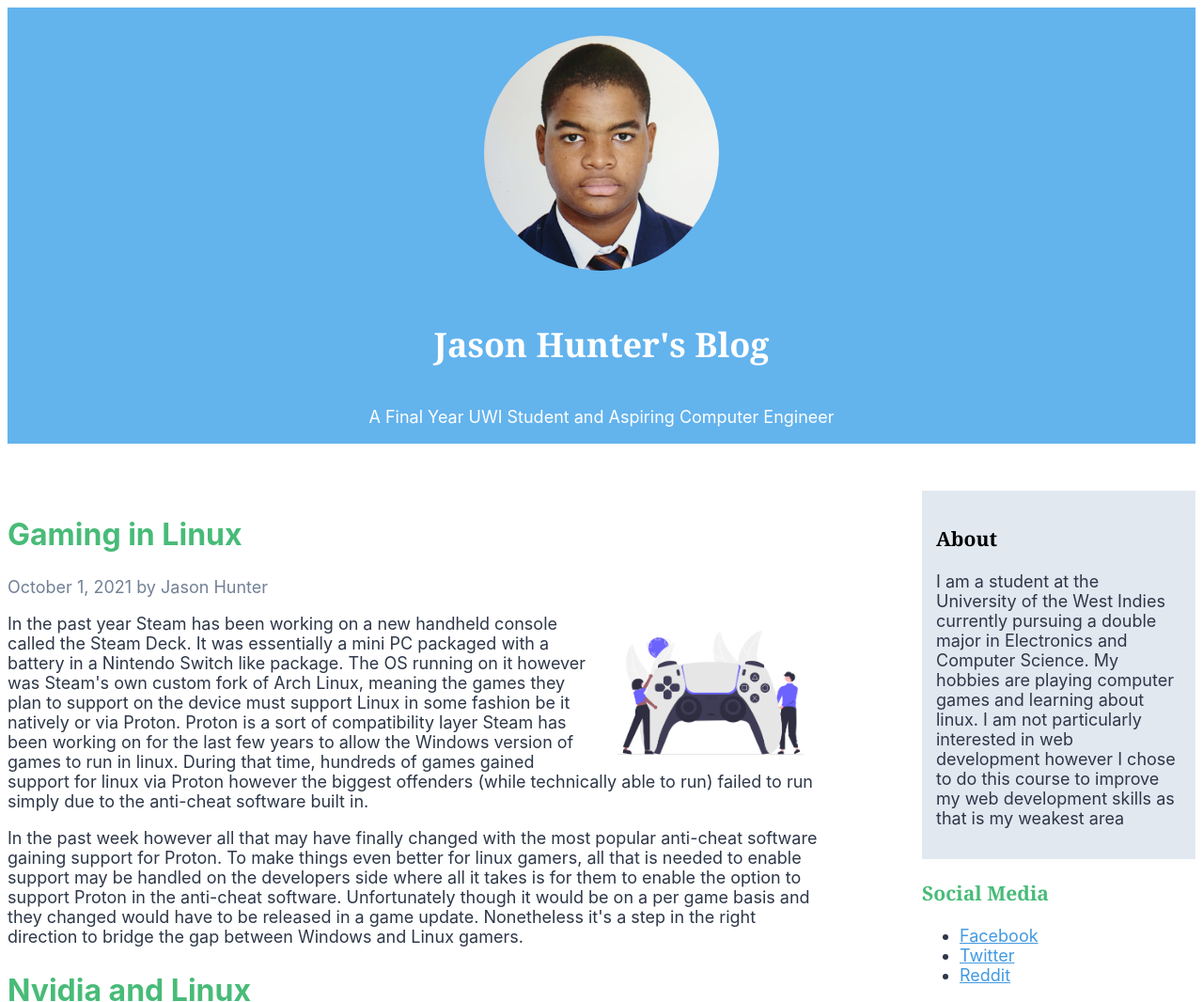
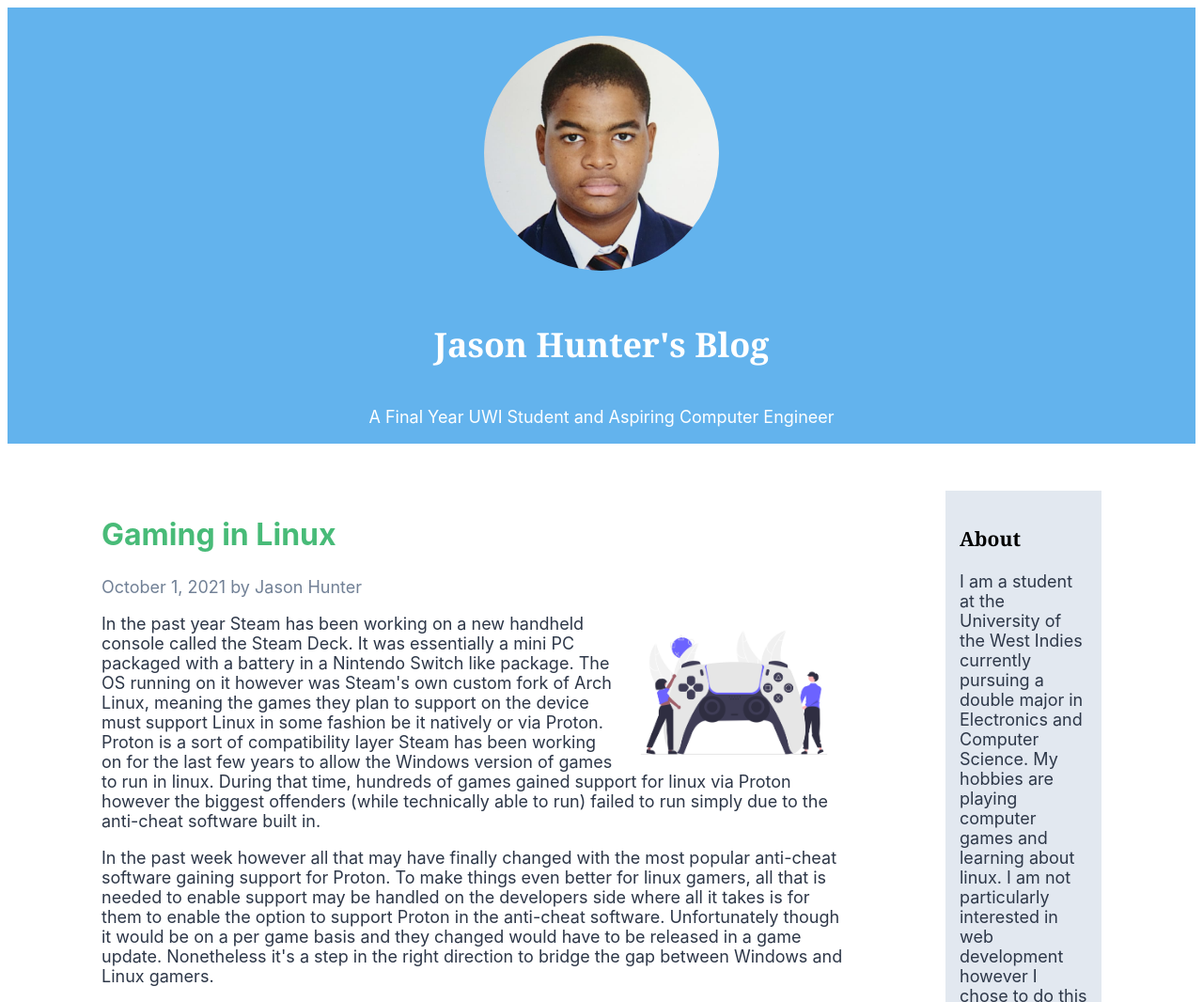
Before and after one commit to jahunter767/info2180-lab2, a plain HTML site: page index.html in a window 1280 px wide. Shown: the top 1066 px of the page at 94% size. Drawn offline with Linux system fonts and the light colour scheme.

Commit message:
Removed duplicate image and fixed main and aside padding

```diff
--- a/styles.css
+++ b/styles.css
@@ -2,8 +2,6 @@ div.container {
     display: grid;
     grid-template-columns: 3fr 1fr;
     grid-template-rows: 1fr 3fr 75px;
-    row-gap: 50px;
-    column-gap: 100px;
     font-size: 18px;
     color: #2D3748;
     font-family: -apple-system, BlinkMacSystemFont, "Segoe UI", Roboto, "Helvetica Neue", Arial, "Noto Sans", sans-serif;
@@ -38,6 +36,7 @@ header > h1 {
 main {
     grid-column: 1;
     grid-row: 2;
+    padding: 50px 50px 50px 100px;
 }
 
 main > .post > h2 {
@@ -65,6 +64,7 @@ main > .post > .post-date-author {
 aside {
     grid-column: 2;
     grid-row: 2;
+    padding: 50px 100px 50px 50px;
 }
 
 aside > div > h3 {
```
Also changed, not shown: post1.jpg (deleted).
